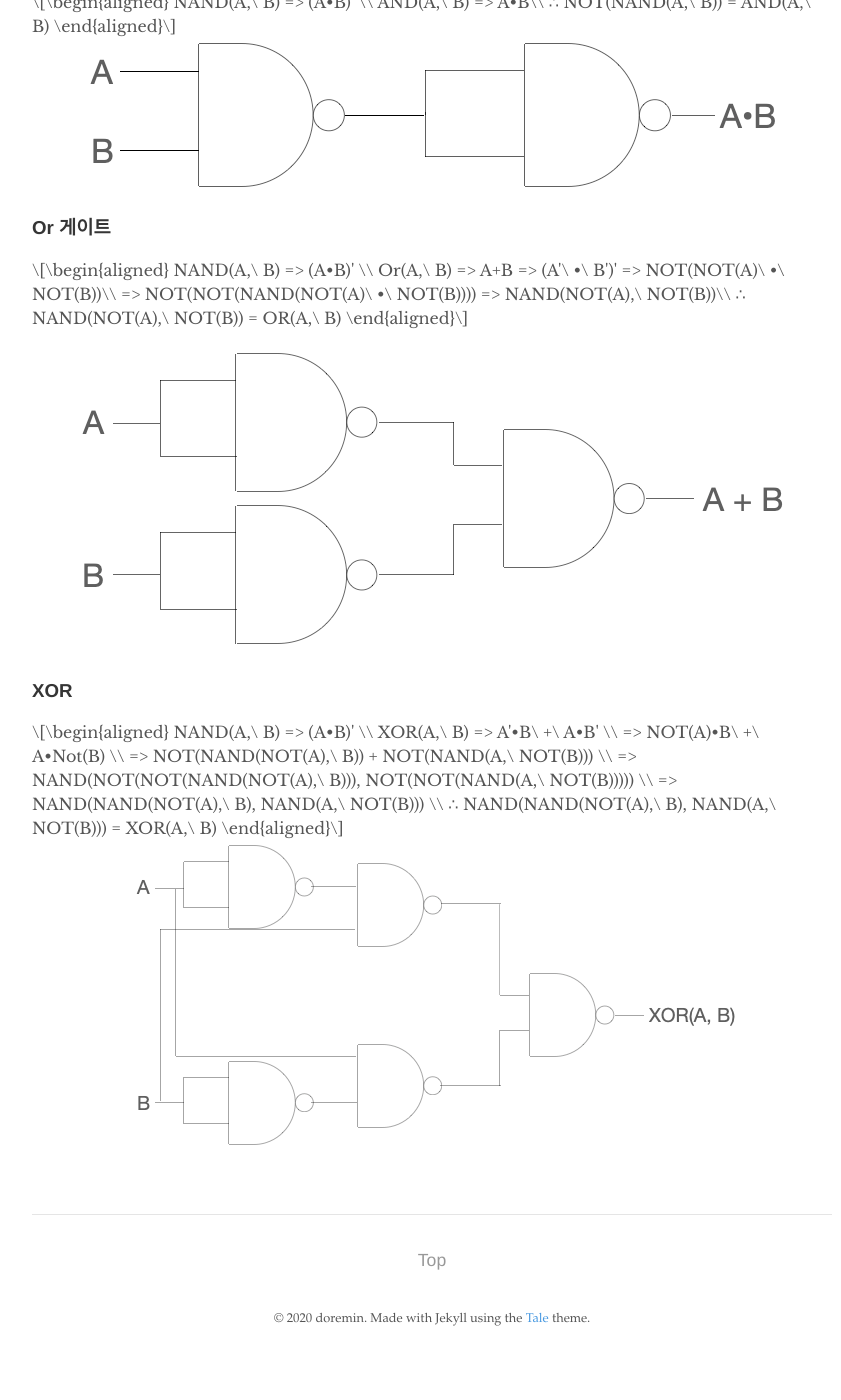
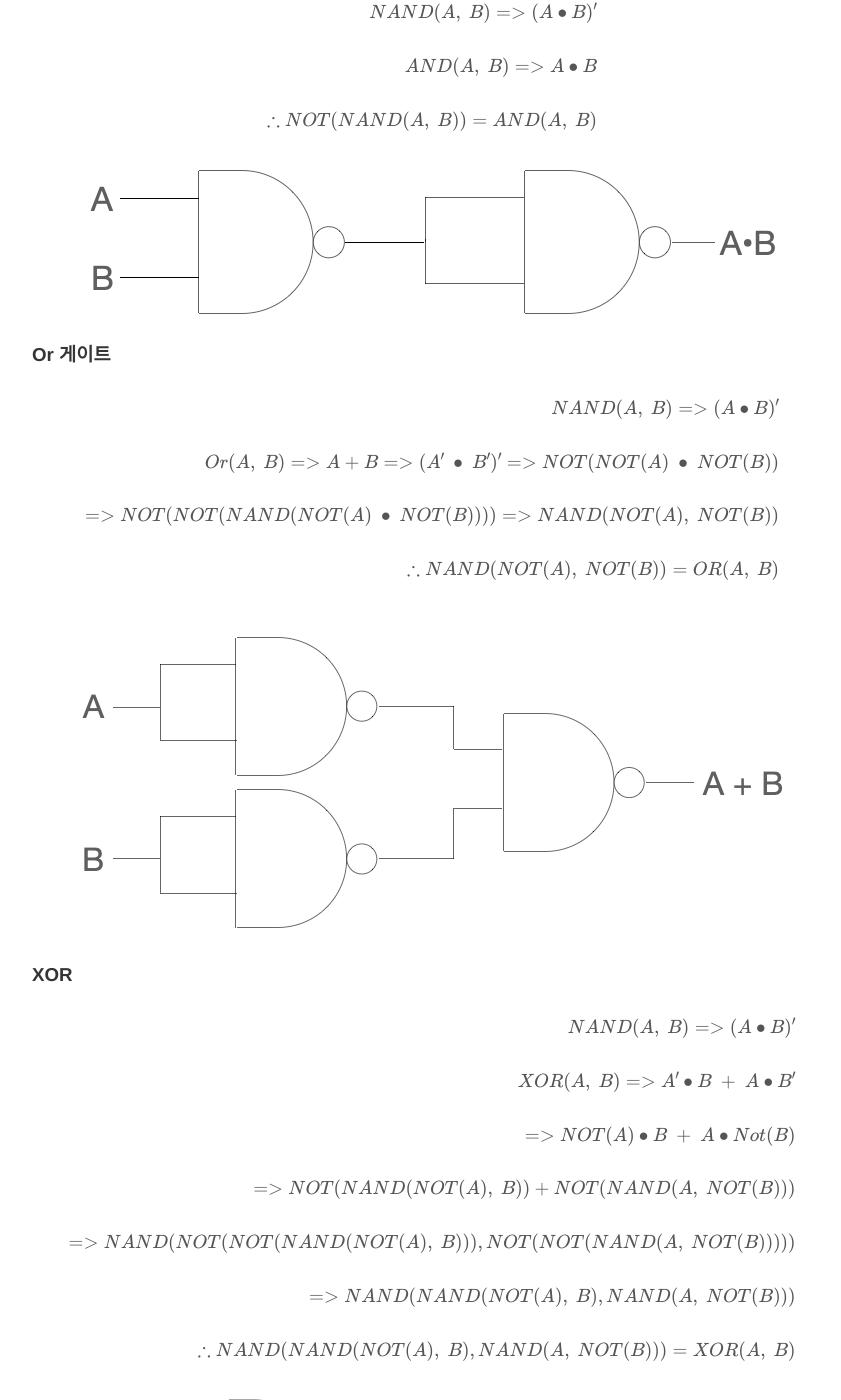
Before and after one commit to doremin/doremin.github.io, a Jekyll site: the page built from _posts/2020-12-28-elements_of_computing_systems_1.md, in a window 1280 px wide and 1400 px high, scrolled down 948 px. Shown: the whole window, without its empty margins (208-1049 px from the left). Built offline with Jekyll 4.4.1, drawn with Linux system fonts in a browser that asks for light colours; formulas are drawn with MathJax 3; before the commit the page ends 2310 px from its top, so only the background shows below that; some of the changed lines change nothing that is shown; some of the changed text lies outside the part shown.

Commit message:
add mathjax support

```diff
--- a/_includes/head.html
+++ b/_includes/head.html
@@ -20,4 +20,7 @@
   {% if site.google_analytics and jekyll.environment == 'production' %}
   {% include analytics.html %}
   {% endif %}
+  {% if page.use_math %}
+  {% include mathjax_support.html %}
+  {% endif %}
 </head>
--- /dev/null
+++ b/_includes/mathjax_support.html
@@ -0,0 +1,23 @@
+<script type="text/x-mathjax-config">
+    MathJax.Hub.Config({
+        TeX: {
+          equationNumbers: {
+            autoNumber: "AMS"
+          }
+        },
+        tex2jax: {
+        inlineMath: [ ['$', '$'] ],
+        displayMath: [ ['$$', '$$'] ],
+        processEscapes: true,
+      }
+    });
+    MathJax.Hub.Register.MessageHook("Math Processing Error",function (message) {
+          alert("Math Processing Error: "+message[1]);
+        });
+    MathJax.Hub.Register.MessageHook("TeX Jax - parse error",function (message) {
+          alert("Math Processing Error: "+message[1]);
+        });
+    </script>
+    <script type="text/javascript" async
+      src="https://cdn.mathjax.org/mathjax/latest/MathJax.js?config=TeX-MML-AM_CHTML">
+</script>
--- a/_posts/2020-12-28-elements_of_computing_systems_1.md
+++ b/_posts/2020-12-28-elements_of_computing_systems_1.md
@@ -3,6 +3,7 @@
 title:  "The Elements of Computing Systems - 1"
 author: "doremin"
 tags: [The Elements of Computing Systems, CE]
+use_math: true
 ---
 
 ## NAND 게이트로 NOT, AND, OR, XOR 게이트 만들기
```
